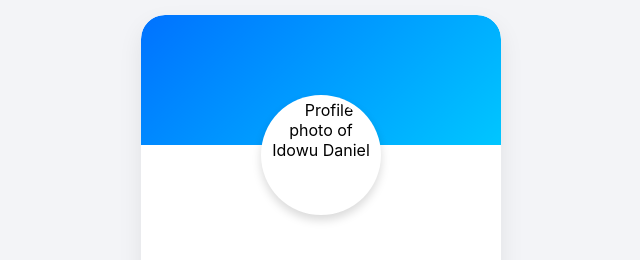
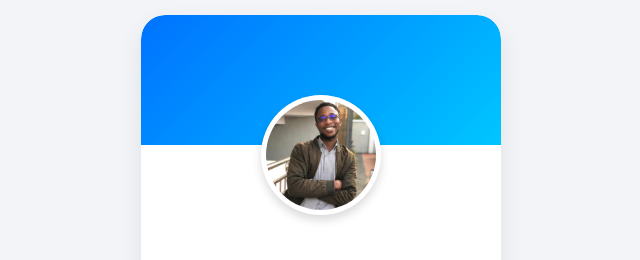
Before and after one commit to TimNet-codx/Profile-Card, a plain HTML site: page profile-card/index.html in a window 1280 px wide. Shown: the top 260 px of the page, without its empty margins (319-959 px from the left). Drawn offline with Linux system fonts and the light colour scheme.

Commit message:
first comm v1

```diff
--- a/profile-card/index.html
+++ b/profile-card/index.html
@@ -16,7 +16,7 @@
       <!-- Profile Image -->
       <div class="profile-image-wrapper" data-testid="profile-image-wrapper">
         <img
-          src="images/profileP.jpg"
+          src="/assets/images/profileP.jpg"
           alt="Profile photo of Idowu Daniel"
           class="profile-image"
           data-testid="profile-image"
```
